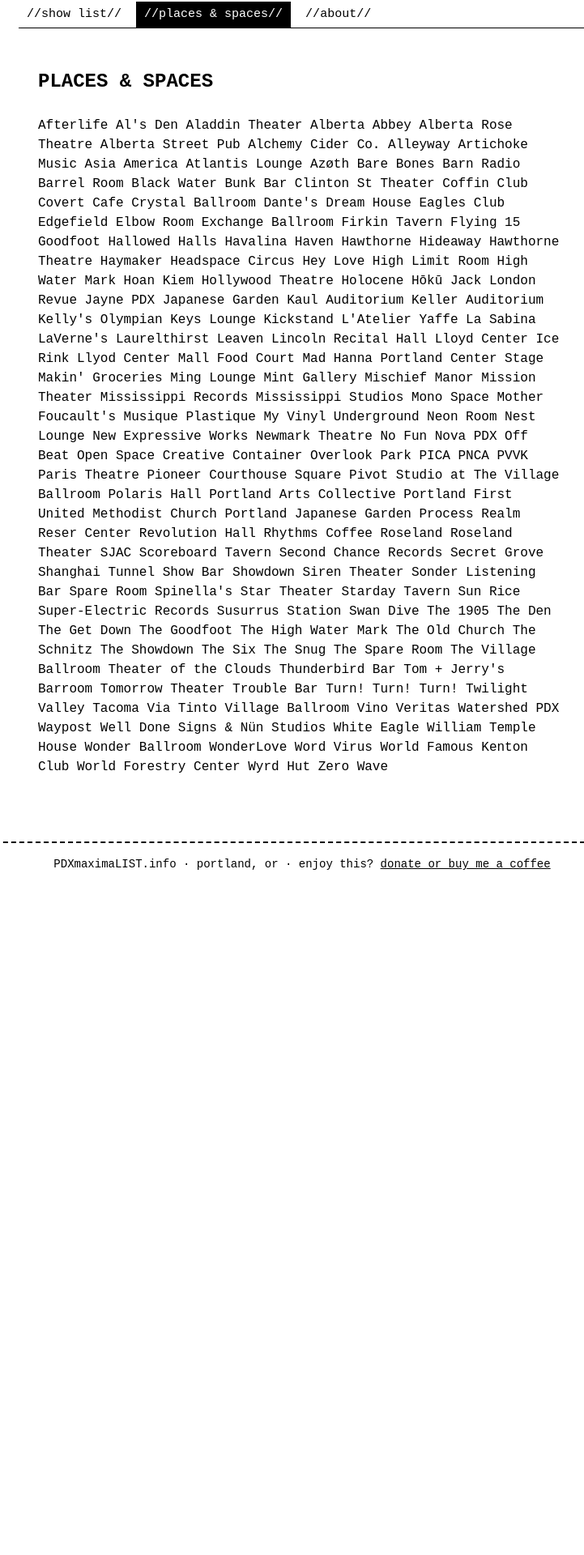
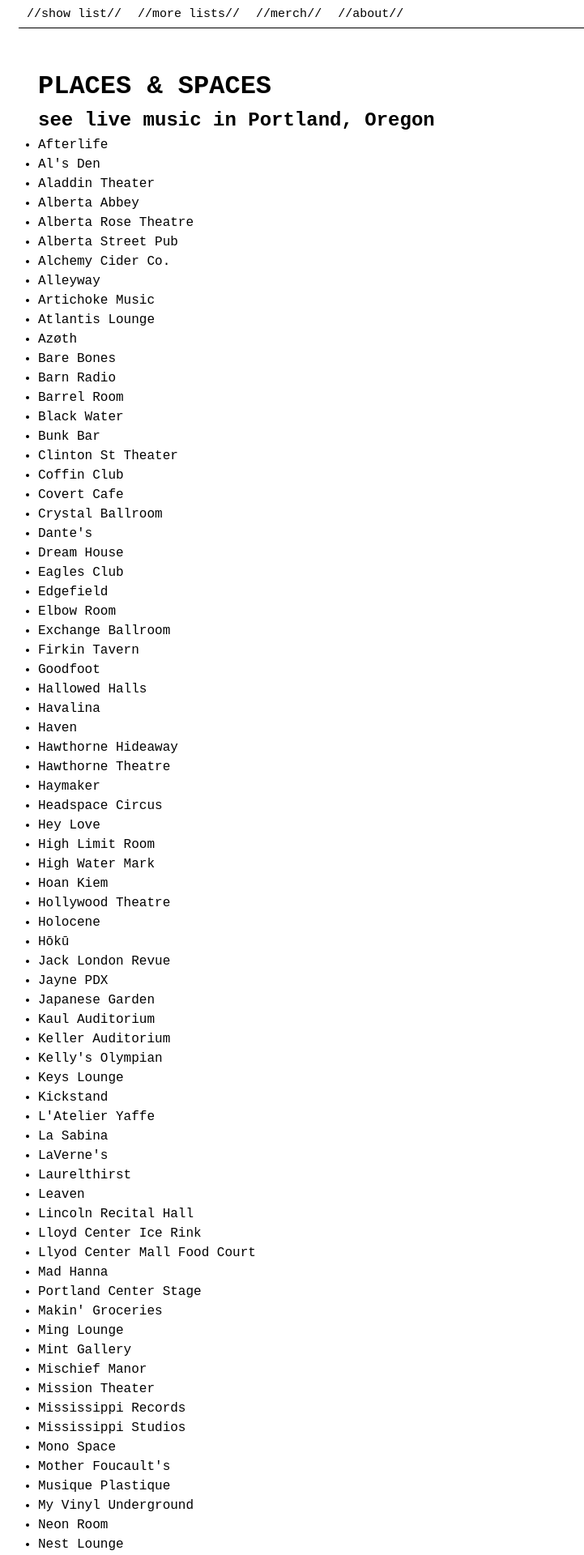
Before and after one commit to zzomatic/pdxmaximalist-web, a Next.js app: page /places in a window 1280 px wide. Shown: the part 78-1998 px from the top of the page at 81% size, without its empty margins (267-988 px from the left). Before the commit the page ends 1172 px from the top, so only its background shows below. Built offline with nearby package versions, Linux system fonts and the light colour scheme.

Commit message:
added lists page

```diff
--- a/app/places/page.tsx
+++ b/app/places/page.tsx
@@ -8,160 +8,162 @@
 export default function PlacesPage() {
   return (
     <>
-      <h1 className={styles.pageHeader}>PLACES & SPACES</h1>
-<p>
-Afterlife
-Al's Den
-Aladdin Theater
-Alberta Abbey
-Alberta Rose Theatre
-Alberta Street Pub
-Alchemy Cider Co.
-Alleyway
-Artichoke Music
-Asia America
-Atlantis Lounge
-Azøth
-Bare Bones
-Barn Radio
-Barrel Room
-Black Water
-Bunk Bar
-Clinton St Theater
-Coffin Club
-Covert Cafe
-Crystal Ballroom
-Dante's
-Dream House
-Eagles Club
-Edgefield
-Elbow Room
-Exchange Ballroom
-Firkin Tavern
-Flying 15
-Goodfoot
-Hallowed Halls
-Havalina
-Haven
-Hawthorne Hideaway
-Hawthorne Theatre
-Haymaker
-Headspace Circus
-Hey Love
-High Limit Room
-High Water Mark
-Hoan Kiem
-Hollywood Theatre
-Holocene
-Hōkū
-Jack London Revue
-Jayne PDX
-Japanese Garden
-Kaul Auditorium
-Keller Auditorium
-Kelly's Olympian
-Keys Lounge
-Kickstand
-L'Atelier Yaffe
-La Sabina
-LaVerne's
-Laurelthirst
-Leaven
-Lincoln Recital Hall
-Lloyd Center Ice Rink
-Llyod Center Mall Food Court
-Mad Hanna
-Portland Center Stage
-Makin' Groceries
-Ming Lounge
-Mint Gallery
-Mischief Manor
-Mission Theater
-Mississippi Records
-Mississippi Studios
-Mono Space
-Mother Foucault's
-Musique Plastique
-My Vinyl Underground
-Neon Room
-Nest Lounge
-New Expressive Works
-Newmark Theatre
-No Fun
-Nova PDX
-Off Beat
-Open Space Creative Container
-Overlook Park
-PICA
-PNCA
-PVVK
-Paris Theatre
-Pioneer Courthouse Square
-Pivot Studio at The Village Ballroom
-Polaris Hall
-Portland Arts Collective
-Portland First United Methodist Church
-Portland Japanese Garden
-Process
-Realm
-Reser Center
-Revolution Hall
-Rhythms Coffee
-Roseland
-Roseland Theater
-SJAC
-Scoreboard Tavern
-Second Chance Records
-Secret Grove
-Shanghai Tunnel
-Show Bar
-Showdown
-Siren Theater
-Sonder Listening Bar
-Spare Room
-Spinella's
-Star Theater
-Starday Tavern
-Sun Rice
-Super-Electric Records
-Susurrus Station
-Swan Dive
-The 1905
-The Den
-The Get Down
-The Goodfoot
-The High Water Mark
-The Old Church
-The Schnitz
-The Showdown
-The Six
-The Snug
-The Spare Room
-The Village Ballroom
-Theater of the Clouds
-Thunderbird Bar
-Tom + Jerry's Barroom
-Tomorrow Theater
-Trouble Bar
-Turn! Turn! Turn!
-Twilight
-Valley Tacoma
-Via Tinto
-Village Ballroom
-Vino Veritas
-Watershed PDX
-Waypost
-Well Done Signs & Nün Studios
-White Eagle
-William Temple House
-Wonder Ballroom
-WonderLove
-Word Virus
-World Famous Kenton Club
-World Forestry Center
-Wyrd Hut
-Zero Wave
-</p>
+      <h1>PLACES & SPACES</h1>
+        <h2>see live music in Portland, Oregon</h2>
+<ul>
+<li>Afterlife</li>
+<li>Al's Den</li>
+<li>Aladdin Theater</li>
+<li>Alberta Abbey</li>
+<li>Alberta Rose Theatre</li>
+<li>Alberta Street Pub</li>
+<li>Alchemy Cider Co.</li>
+<li>Alleyway</li>
+<li>Artichoke Music</li>
+<li>Atlantis Lounge</li>
+<li>Azøth</li>
+<li>Bare Bones</li>
+<li>Barn Radio</li>
+<li>Barrel Room</li>
+<li>Black Water</li>
+<li>Bunk Bar</li>
+<li>Clinton St Theater</li>
+<li>Coffin Club</li>
+<li>Covert Cafe</li>
+<li>Crystal Ballroom</li>
+<li>Dante's</li>
+<li>Dream House</li>
+<li>Eagles Club</li>
+<li>Edgefield</li>
+<li>Elbow Room</li>
+<li>Exchange Ballroom</li>
+<li>Firkin Tavern</li>
+{/* <li>Flying 15</li> */}
+<li>Goodfoot</li>
+<li>Hallowed Halls</li>
+<li>Havalina</li>
+<li>Haven</li>
+<li>Hawthorne Hideaway</li>
+<li>Hawthorne Theatre</li>
+<li>Haymaker</li>
+<li>Headspace Circus</li>
+<li>Hey Love</li>
+<li>High Limit Room</li>
+<li>High Water Mark</li>
+<li>Hoan Kiem</li>
+<li>Hollywood Theatre</li>
+<li>Holocene</li>
+<li>Hōkū</li>
+<li>Jack London Revue</li>
+<li>Jayne PDX</li>
+<li>Japanese Garden</li>
+<li>Kaul Auditorium</li>
+<li>Keller Auditorium</li>
+<li>Kelly's Olympian</li>
+<li>Keys Lounge</li>
+<li>Kickstand</li>
+<li>L'Atelier Yaffe</li>
+<li>La Sabina</li>
+<li>LaVerne's</li>
+<li>Laurelthirst</li>
+<li>Leaven</li>
+<li>Lincoln Recital Hall</li>
+<li>Lloyd Center Ice Rink</li>
+<li>Llyod Center Mall Food Court</li>
+<li>Mad Hanna</li>
+<li>Portland Center Stage</li>
+<li>Makin' Groceries</li>
+<li>Ming Lounge</li>
+<li>Mint Gallery</li>
+<li>Mischief Manor</li>
+<li>Mission Theater</li>
+<li>Mississippi Records</li>
+<li>Mississippi Studios</li>
+<li>Mono Space</li>
+<li>Mother Foucault's</li>
+<li>Musique Plastique</li>
+<li>My Vinyl Underground</li>
+<li>Neon Room</li>
+<li>Nest Lounge</li>
+<li>New Expressive Works</li>
+<li>Newmark Theatre</li>
+<li>No Fun</li>
+<li>Nova PDX</li>
+<li>Off Beat</li>
+<li>Open Space Creative Container</li>
+<li>Overlook Park</li>
+<li>PICA</li>
+<li>PNCA</li>
+<li>PVVK</li>
+<li>Paris Theatre</li>
+<li>Pioneer Courthouse Square</li>
+<li>Pivot Studio at The Village Ballroom</li>
+<li>Polaris Hall</li>
+<li>Portland Arts Collective</li>
+<li>Portland First United Methodist Church</li>
+<li>Portland Japanese Garden</li>
+<li>Process</li>
+<li>Realm</li>
+<li>Reser Center</li>
+<li>Revolution Hall</li>
+<li>Rhythms Coffee</li>
+<li>Roseland</li>
+<li>Roseland Theater</li>
+<li>SJAC</li>
+<li>Scoreboard Tavern</li>
+<li>Second Chance Records</li>
+<li>Secret Grove</li>
+<li>Shanghai Tunnel</li>
+<li>Show Bar</li>
+<li>Showdown</li>
+<li>Siren Theater</li>
+<li>Sonder Listening Bar</li>
+<li>Spare Room</li>
+<li>Spinella's</li>
+<li>Star Theater</li>
+<li>Starday Tavern</li>
+<li>Sun Rice</li>
+<li>Super-Electric Records</li>
+<li>Susurrus Station</li>
+<li>Swan Dive</li>
+<li>The 1905</li>
+<li>The Den</li>
+<li>The Get Down</li>
+<li>The Goodfoot</li>
+<li>The High Water Mark</li>
+<li>The Old Church</li>
+<li>The Schnitz</li>
+<li>The Showdown</li>
+<li>The Six</li>
+<li>The Snug</li>
+<li>The Spare Room</li>
+<li>The Village Ballroom</li>
+<li>Theater of the Clouds</li>
+<li>Thunderbird Bar</li>
+<li>Tom + Jerry's Barroom</li>
+<li>Tomorrow Theater</li>
+<li>Trouble Bar</li>
+<li>Turn! Turn! Turn!</li>
+<li>Twilight</li>
+<li>Valley Tacoma</li>
+<li>Via Tinto</li>
+<li>Village Ballroom</li>
+<li>Vino Veritas</li>
+<li>Watershed PDX</li>
+<li>Waypost</li>
+<li>Well Done Signs & Nün Studios</li>
+<li>White Eagle</li>
+<li>William Temple House</li>
+<li>Wonder Ballroom</li>
+<li>WonderLove</li>
+<li>Word Virus</li>
+<li>World Famous Kenton Club</li>
+<li>World Forestry Center</li>
+<li>Wyrd Hut</li>
+<li>Zero Wave</li>
+</ul>
+
+<p>missing any?</p>
     </>
   )
 }
--- a/components/Header.module.css
+++ b/components/Header.module.css
@@ -32,7 +32,7 @@
 .nav {
   display: flex;
   flex-wrap: wrap;
-  gap: 8px;
+  gap: 0px;
   border-bottom: 1px solid #000000;
 }
 
--- a/components/Header.tsx
+++ b/components/Header.tsx
@@ -5,10 +5,10 @@
 
 const navLinks = [
   { label: 'show list', href: '/' },
-  // { label: 'more lists', href: '/more-lists' },
-  { label: 'places & spaces', href: '/places' },
+  { label: 'more lists', href: '/more-lists' },
+  // { label: 'places & spaces', href: '/places' },
+  { label: 'merch', href: '/merch' },
   { label: 'about', href: '/about' },
-  // { label: 'merch', href: '/merch' },
   // { label: 'contact', href: '/contact' },
 ]
 
```
Also changed, not shown: app/more-lists/page.tsx (+6 -8 lines).
